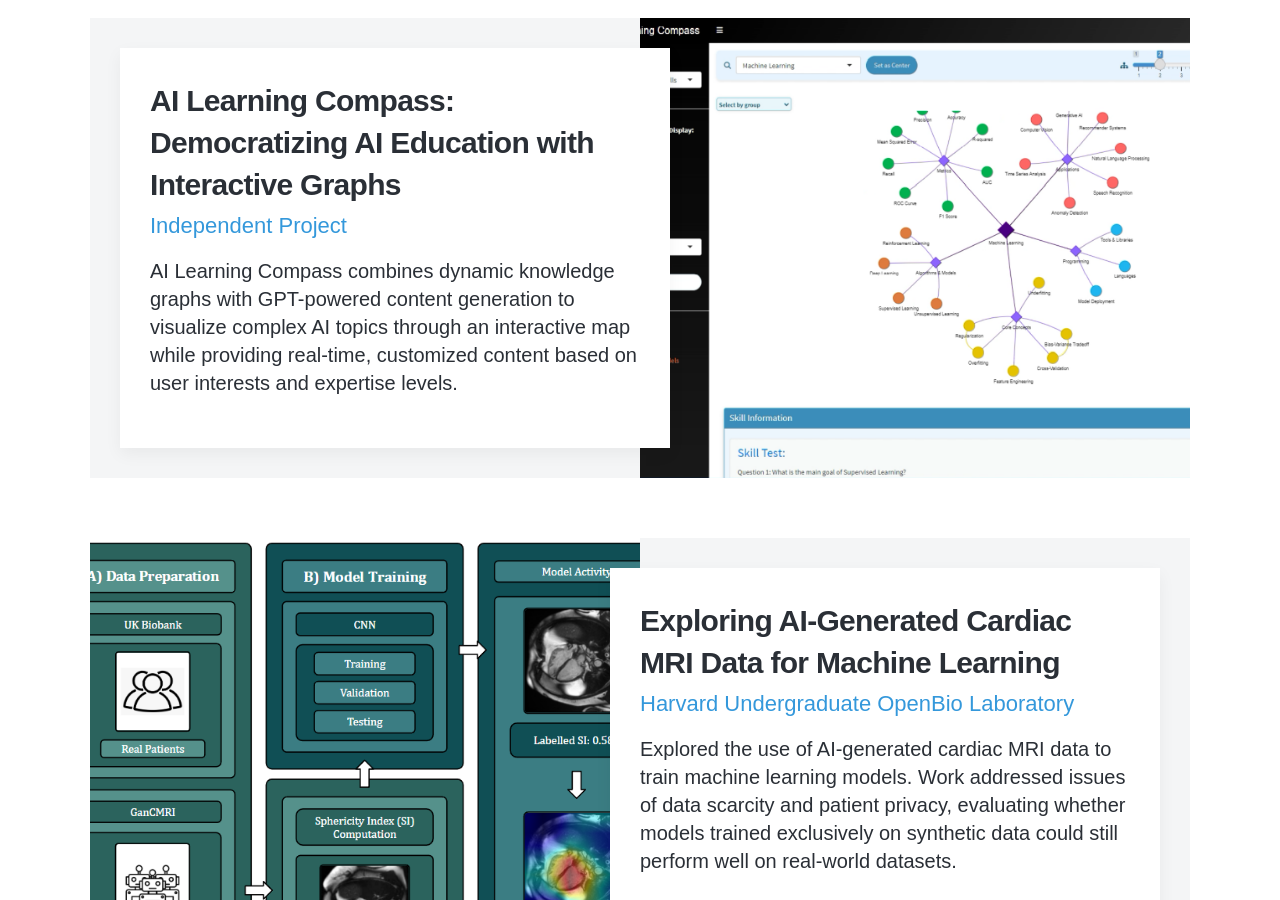
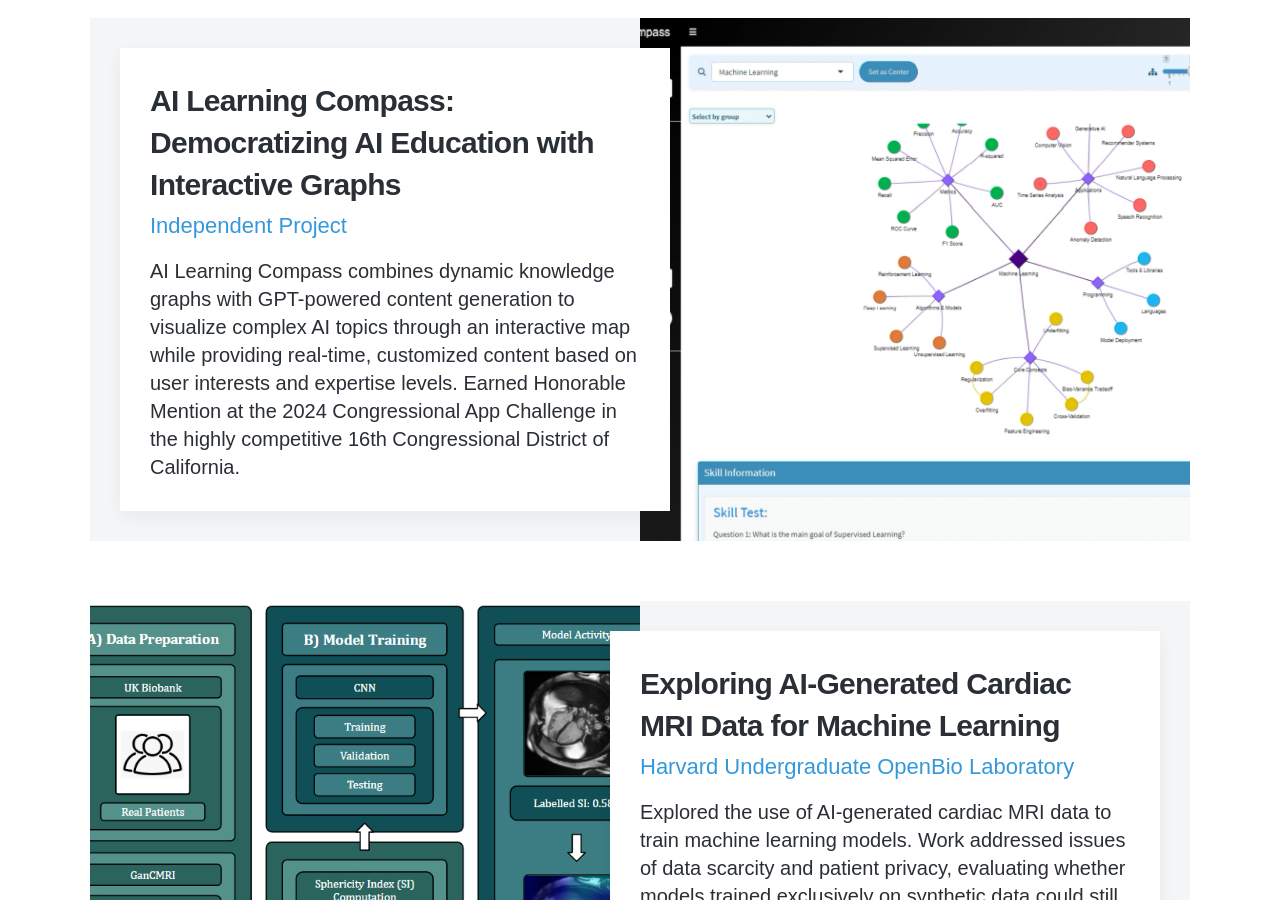
Before and after one commit to anya-chauhan/anya-chauhan.github.io, a Jekyll site: the page built from index.html, in a window 1280 px wide and 900 px high, scrolled down 1093 px. Built offline with Jekyll 4.4.1, drawn with Linux system fonts in a browser that asks for light colours; nearby versions of some CDN libraries; some web fonts are replaced.

Commit message:
Update compass.md

```diff
--- a/_projects/compass.md
+++ b/_projects/compass.md
@@ -2,7 +2,7 @@
 title: 'AI Learning Compass: Democratizing AI Education with Interactive Graphs'
 subtitle: 'Independent Project'
 date: 2024-06-30 00:00:00
-description: AI Learning Compass combines dynamic knowledge graphs with GPT-powered content generation to visualize complex AI topics through an interactive map while providing real-time, customized content based on user interests and expertise levels.
+description: AI Learning Compass combines dynamic knowledge graphs with GPT-powered content generation to visualize complex AI topics through an interactive map while providing real-time, customized content based on user interests and expertise levels. Earned Honorable Mention at the 2024 Congressional App Challenge in the highly competitive 16th Congressional District of California.
 featured_image: '/images/app.PNG'
 ---
 <br>
```
